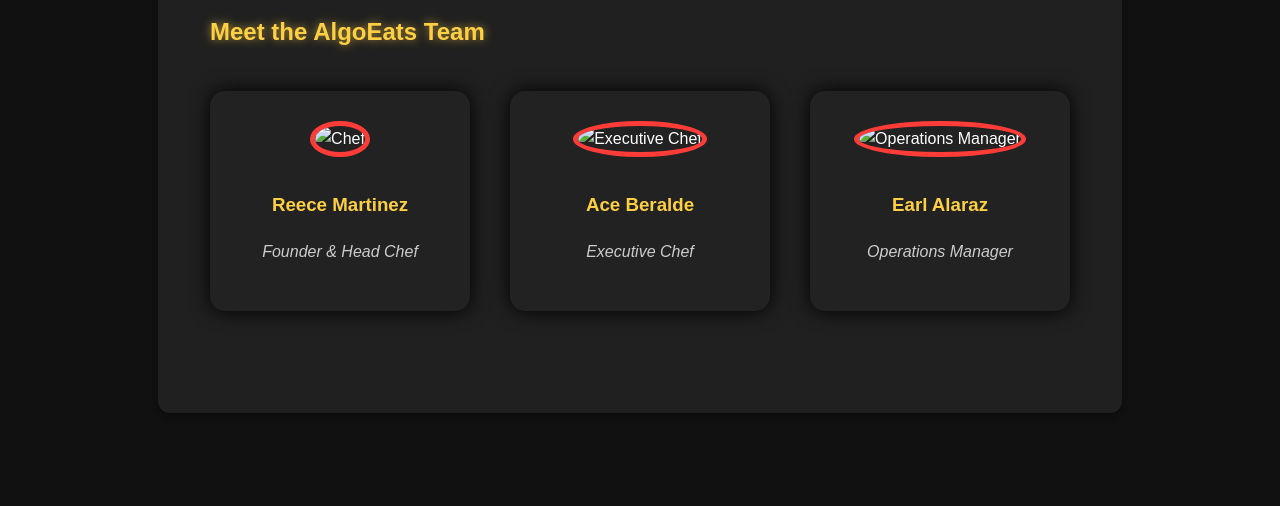
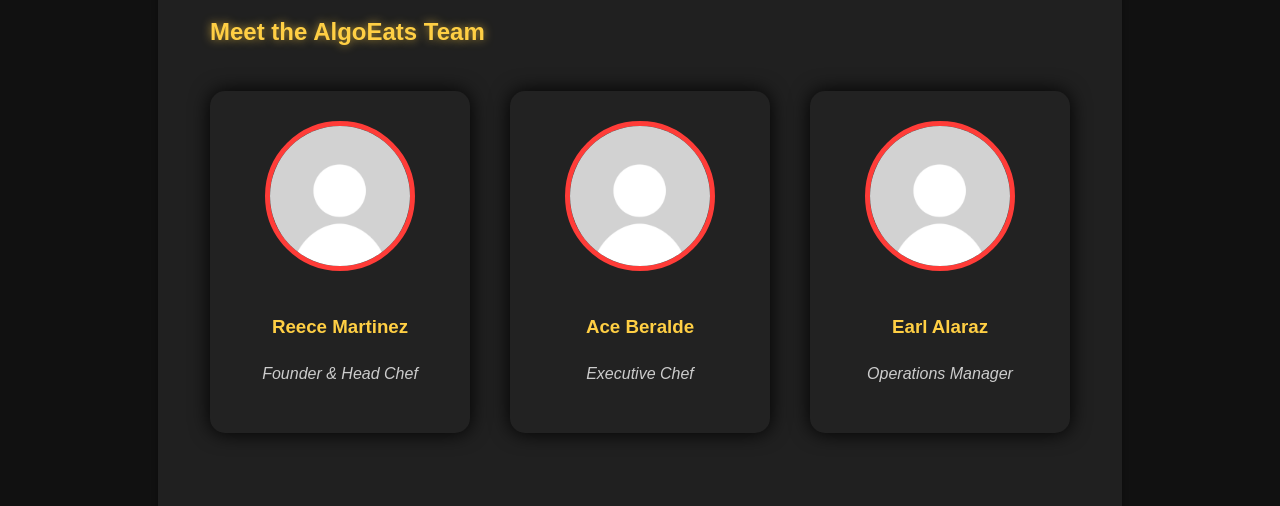
Before and after one commit to chinixxxita/AlgoEat, a website: page about.html in a window 1280 px wide. Shown: the part 2300-2806 px from the top of the page. Drawn offline with Linux system fonts and the light colour scheme.

Commit message:
Update about.html

```diff
--- a/about.html
+++ b/about.html
@@ -230,19 +230,19 @@
 
             <div class="team-grid">
                 <div class="team-member">
-                    <img src="team1.jpg" alt="Chef">
+                    <img src="pfp.jpg" alt="Chef">
                     <h3>Reece Martinez</h3>
                     <p>Founder & Head Chef</p>
                 </div>
 
                 <div class="team-member">
-                    <img src="" alt="Executive Chef">
+                    <img src="pfp.jpg" alt="Executive Chef">
                     <h3>Ace Beralde</h3>
                     <p>Executive Chef</p>
                 </div>
 
                 <div class="team-member">
-                    <img src="images/team3.jpg" alt="Operations Manager">
+                    <img src="pfp.jpg" alt="Operations Manager">
                     <h3>Earl Alaraz</h3>
                     <p>Operations Manager</p>
                 </div>
```
